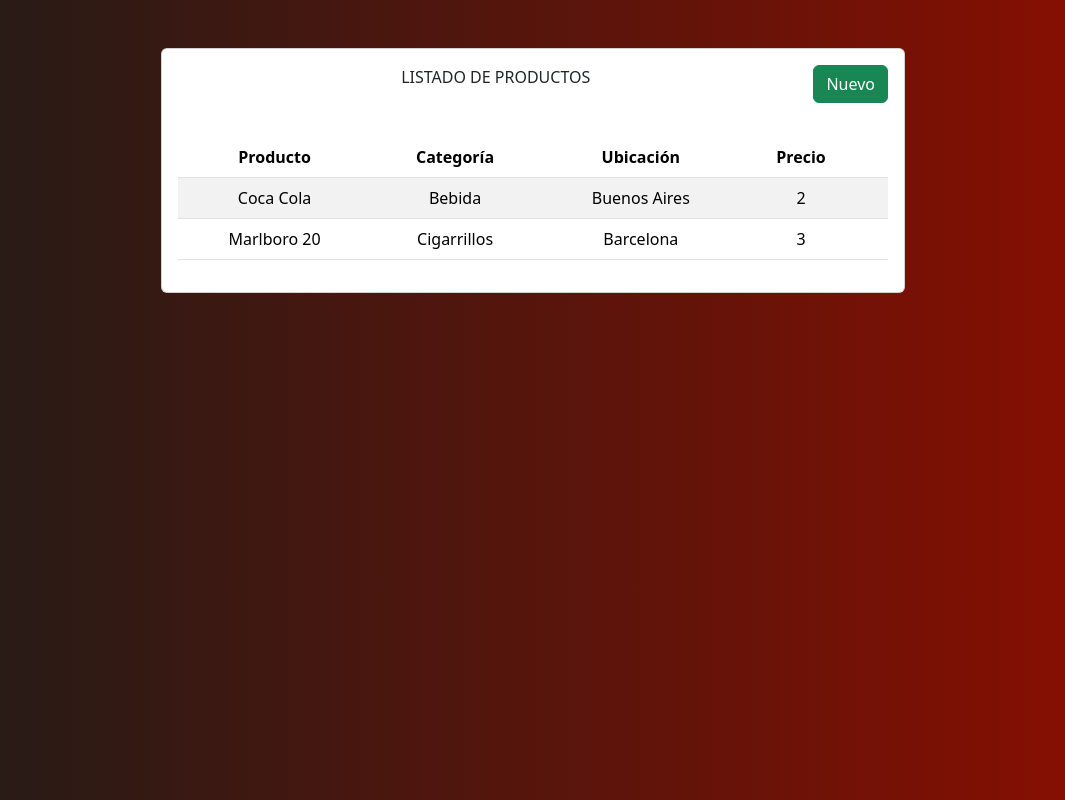
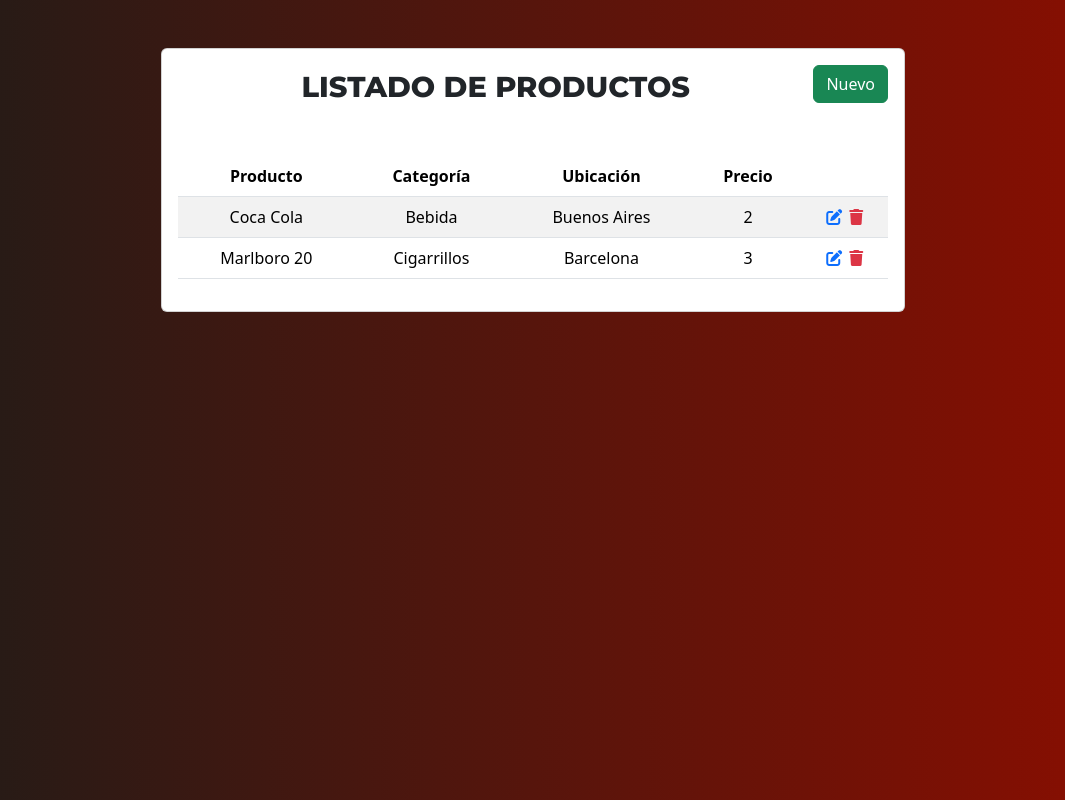
Before and after one commit to jmlocke1/crud_cliente, an Angular app: page / in a window 1280 px wide. Shown: the whole page, without its empty margins (107-1172 px from the left). Built offline with nearby package versions, Linux system fonts and the light colour scheme.

Commit message:
Configurando fuentes e iconos

```diff
--- a/src/app/components/listar-productos/listar-productos.component.css
+++ b/src/app/components/listar-productos/listar-productos.component.css
@@ -0,0 +1,7 @@
+.fa-solid {
+	cursor: pointer;
+	margin-right: 7px;
+}
+.fa-solid:last-of-type {
+	margin-right: 0;
+}
--- a/src/app/components/listar-productos/listar-productos.component.html
+++ b/src/app/components/listar-productos/listar-productos.component.html
@@ -2,7 +2,7 @@
 	<div class="col-lg-8 offset-lg-2">
 		<div class="card">
 			<div class="card-body text-center">
-				<span>LISTADO DE PRODUCTOS</span>
+				<span class="titulo">LISTADO DE PRODUCTOS</span>
 				<button class="btn btn-success float-end">Nuevo</button>
 
 				<table class="table table-striped mt-5">
@@ -21,14 +21,20 @@
 						<td>Bebida</td>
 						<td>Buenos Aires</td>
 						<td>2</td>
-						<td></td>
+						<td>
+							<i class="fa-solid fa-pen-to-square text-primary"></i>
+							<i class="fa-solid fa-trash text-danger"></i>
+						</td>
 					  </tr>
 					  <tr>
 						<td>Marlboro 20</td>
 						<td>Cigarrillos</td>
 						<td>Barcelona</td>
 						<td>3</td>
-						<td></td>
+						<td>
+							<i class="fa-solid fa-pen-to-square text-primary"></i>
+							<i class="fa-solid fa-trash text-danger"></i>
+						</td>
 					  </tr>
 					</tbody>
 				  </table>
--- a/src/index.html
+++ b/src/index.html
@@ -6,6 +6,8 @@
   <base href="/">
   <meta name="viewport" content="width=device-width, initial-scale=1">
   <link rel="icon" type="image/x-icon" href="favicon.ico">
+  <link rel="stylesheet" href="https://cdnjs.cloudflare.com/ajax/libs/font-awesome/6.4.2/css/all.min.css" integrity="sha512-z3gLpd7yknf1YoNbCzqRKc4qyor8gaKU1qmn+CShxbuBusANI9QpRohGBreCFkKxLhei6S9CQXFEbbKuqLg0DA==" crossorigin="anonymous" referrerpolicy="no-referrer" />
+  <link href="https://fonts.googleapis.com/css2?family=Montserrat:wght@800&display=swap" rel="stylesheet">
 </head>
 <body>
   <app-root></app-root>
--- a/src/styles.css
+++ b/src/styles.css
@@ -3,5 +3,9 @@
 	background: #8E0E00;  /* fallback for old browsers */
 	background: -webkit-linear-gradient(to right, #1F1C18, #8E0E00);  /* Chrome 10-25, Safari 5.1-6 */
 	background: linear-gradient(to right, #1F1C18, #8E0E00); /* W3C, IE 10+/ Edge, Firefox 16+, Chrome 26+, Opera 12+, Safari 7+ */
+}
 
+.titulo {
+	font-size: 1.8rem;
+	font-family: 'Montserrat', sans-serif;
 }
```
